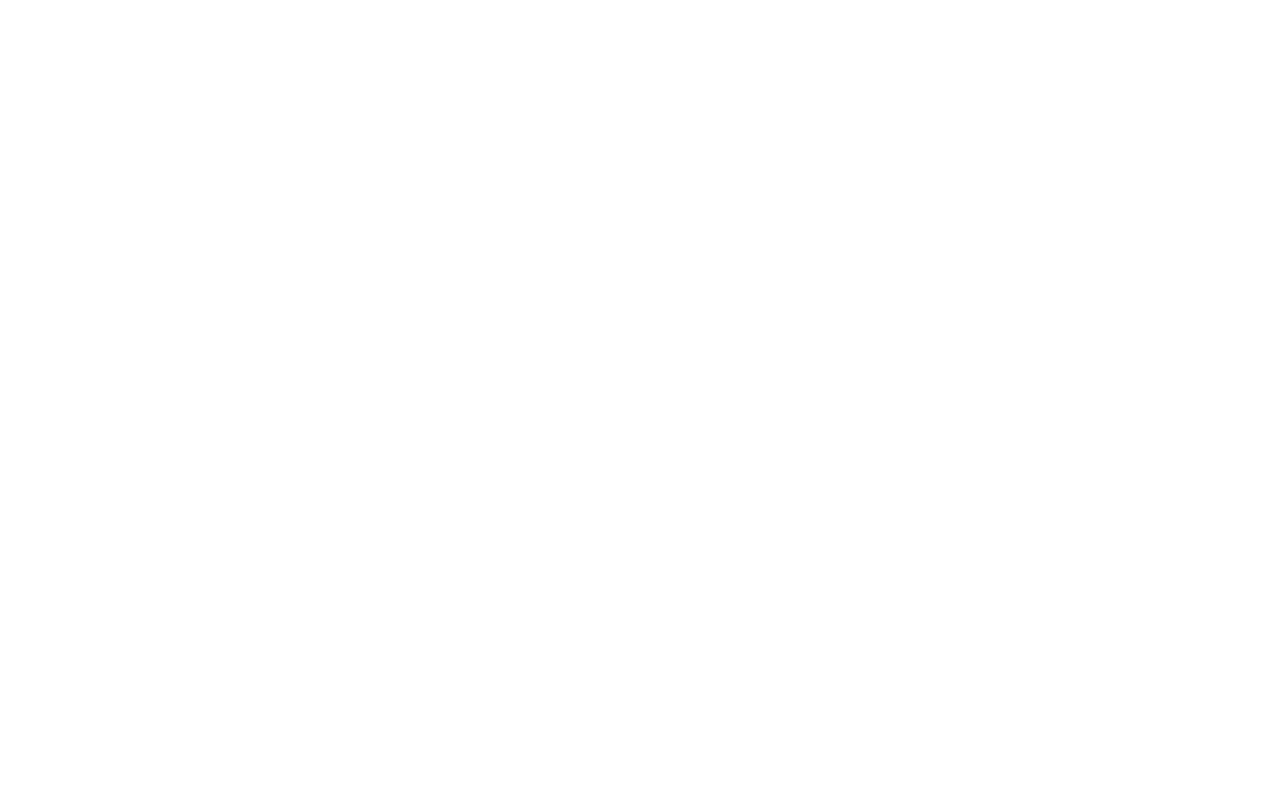
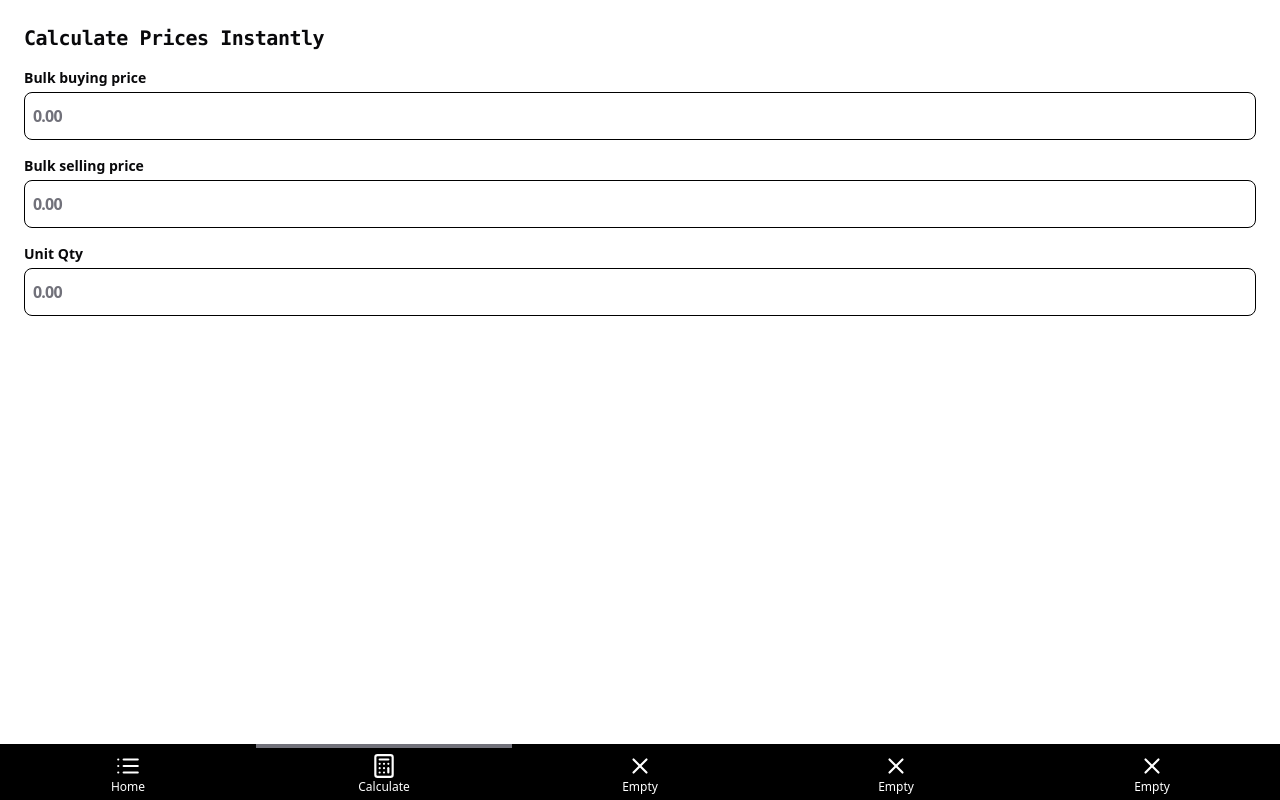
Before and after one commit to Ceejay-777/CC, a React (Vite) app: page /calculate in a window 1280 px wide. Before the commit this address had no page. Built offline with nearby package versions, Linux system fonts and the light colour scheme.

Commit message:
Working on calculate page

```diff
--- a/src/Routes.tsx
+++ b/src/Routes.tsx
@@ -1,12 +1,17 @@
 import { BrowserRouter, Routes, Route } from "react-router-dom";
 import Home from "./pages/home/home";
+import SharedLayout from "./pages/sharedLayout";
+import Calculate from "./pages/calculate";
 
 const MyRoutes = () => {
   return (
     <>
       <BrowserRouter>
         <Routes>
-          <Route path="/" element={<Home />} />
+          <Route element={<SharedLayout />}>
+            <Route path="/" element={<Home />} />
+            <Route path="/calculate" element={<Calculate />} />
+          </Route>
         </Routes>
       </BrowserRouter>
     </>
--- /dev/null
+++ b/src/components/navBar.tsx
@@ -0,0 +1,34 @@
+import { List, X, Calculator } from "lucide-react"
+import { NavLink } from "react-router-dom"
+
+const links = [
+    { href: "/", label: "Home", Icon: List },
+    { href: "/calculate", label: "Calculate", Icon: Calculator },
+    { href: "/none", label: "Empty", Icon: X },
+    { href: "/none", label: "Empty", Icon: X },
+    { href: "/none", label: "Empty", Icon: X },
+]
+
+const NavBar = () => {
+    return (
+        <nav className="w-screen h-14 fixed bottom-0 bg-black">
+            <ul className="flex items-center h-full w-full">
+                {links.map((link, index) => {
+                    const { href, label, Icon } = link
+                    return (
+                        <li className="w-1/5 h-full" key={index}> {/*Change key later*/}
+                            <NavLink to={href} className={({ isActive }) =>
+                                `w-full h-full flex flex-col border-t-4 border-black justify-center items-center ${isActive && "border-zinc-500"}`
+                            }>
+                                <Icon size={26} color={'white'} />
+                                <p className="text-white text-xs">{label}</p>
+                            </NavLink>
+                        </li>
+                    )
+                })}
+            </ul>
+        </nav >
+    )
+}
+
+export default NavBar
--- a/src/output.css
+++ b/src/output.css
@@ -603,6 +603,10 @@ body {
   position: relative;
 }
 
+.bottom-0 {
+  bottom: 0px;
+}
+
 .left-0 {
   left: 0px;
 }
@@ -675,6 +679,10 @@ body {
   height: 3rem;
 }
 
+.h-14 {
+  height: 3.5rem;
+}
+
 .h-2 {
   height: 0.5rem;
 }
@@ -692,6 +700,10 @@ body {
   height: fit-content;
 }
 
+.h-full {
+  height: 100%;
+}
+
 .h-px {
   height: 1px;
 }
@@ -702,6 +714,10 @@ body {
 
 .min-h-screen {
   min-height: 100vh;
+}
+
+.w-1\/5 {
+  width: 20%;
 }
 
 .w-2 {
@@ -824,6 +840,11 @@ body {
   border-radius: 0.75rem;
 }
 
+.rounded-t-xl {
+  border-top-left-radius: 0.75rem;
+  border-top-right-radius: 0.75rem;
+}
+
 .border {
   border-width: 1px;
 }
@@ -836,9 +857,28 @@ body {
   border-bottom-width: 2px;
 }
 
+.border-t-4 {
+  border-top-width: 4px;
+}
+
 .border-black {
   --tw-border-opacity: 1;
   border-color: rgb(0 0 0 / var(--tw-border-opacity));
+}
+
+.border-zinc-600 {
+  --tw-border-opacity: 1;
+  border-color: rgb(82 82 91 / var(--tw-border-opacity));
+}
+
+.border-zinc-400 {
+  --tw-border-opacity: 1;
+  border-color: rgb(161 161 170 / var(--tw-border-opacity));
+}
+
+.border-zinc-500 {
+  --tw-border-opacity: 1;
+  border-color: rgb(113 113 122 / var(--tw-border-opacity));
 }
 
 .bg-black {
@@ -924,6 +964,18 @@ body {
   padding-right: 0.5rem;
 }
 
+.pt-0 {
+  padding-top: 0px;
+}
+
+.pt-4 {
+  padding-top: 1rem;
+}
+
+.pt-1 {
+  padding-top: 0.25rem;
+}
+
 .text-center {
   text-align: center;
 }
@@ -984,6 +1036,11 @@ body {
 .text-zinc-800 {
   --tw-text-opacity: 1;
   color: rgb(39 39 42 / var(--tw-text-opacity));
+}
+
+.text-white {
+  --tw-text-opacity: 1;
+  color: rgb(255 255 255 / var(--tw-text-opacity));
 }
 
 .opacity-60 {
--- /dev/null
+++ b/src/pages/calculate.tsx
@@ -0,0 +1,35 @@
+import Sectionheader from "@/components/sectionheader"
+import { useState } from "react"
+
+const Calculate = () => {
+    const [bulkBuyingPrice, setBulkBuyingPrice] = useState<number>()
+    const [bulkSellingPrice, setBulkSellingPrice] = useState<number>()
+    const [unitQty, setUnitQty] = useState<number>()
+    // const [buyingPrice, setBuyingPrice] = useState()
+    return (
+        <div>
+            <section>
+                <Sectionheader>Calculate Prices Instantly</Sectionheader>
+
+                <div>
+                    <div className="mb-4 flex flex-col">
+                        <label htmlFor="price" className="text-sm mb-1 font-semibold">Bulk buying price</label>
+                        <input type="number" name="price" placeholder="0.00" className="border-black border h-12 rounded-lg p-2 text-zinc-800 placeholder:text-zinc-500 font-semibold tracking-tighter" min={0} value={bulkBuyingPrice} onChange={(event) => setBulkBuyingPrice(parseFloat(event.target.value))} />
+                    </div>
+
+                    <div className="mb-4 flex flex-col">
+                        <label htmlFor="price" className="text-sm mb-1 font-semibold">Bulk selling price</label>
+                        <input type="number" name="price" placeholder="0.00" className="border-black border h-12 rounded-lg p-2 text-zinc-800 placeholder:text-zinc-500 font-semibold tracking-tighter" min={0} value={bulkSellingPrice} onChange={(event) => setBulkSellingPrice(parseFloat(event.target.value))} />
+                    </div>
+
+                    <div className="mb-4 flex flex-col">
+                        <label htmlFor="price" className="text-sm mb-1 font-semibold">Unit Qty</label>
+                        <input type="number" name="price" placeholder="0.00" className="border-black border h-12 rounded-lg p-2 text-zinc-800 placeholder:text-zinc-500 font-semibold tracking-tighter w-1/2" min={0} value={unitQty} onChange={(event) => setUnitQty(parseFloat(event.target.value))} />
+                    </div>
+                </div>
+            </section>
+        </div>
+    )
+}
+
+export default Calculate
--- a/src/pages/home/home.tsx
+++ b/src/pages/home/home.tsx
@@ -9,7 +9,7 @@ const Home = () => {
   const [products, setProducts] = useState(getProducts())
 
   return (
-    <div className="p-6 min-h-screen">
+    <>
       <section className="mb-2">
         <Sectionheader>Enter a new product</Sectionheader>
         <AddProduct setProducts={setProducts} />
@@ -20,7 +20,7 @@ const Home = () => {
         <Search setProducts={setProducts} />
         <Table tableData={products} />
       </section>
-    </div>
+    </>
   )
 }
 
--- /dev/null
+++ b/src/pages/sharedLayout.tsx
@@ -0,0 +1,16 @@
+import NavBar from "@/components/navBar"
+import { Outlet } from "react-router-dom"
+
+
+const SharedLayout = () => {
+  return (
+    <div>
+        <div className="p-6 min-h-screen">
+            <Outlet />
+        </div>
+        <NavBar />
+    </div>
+  )
+}
+
+export default SharedLayout
```
